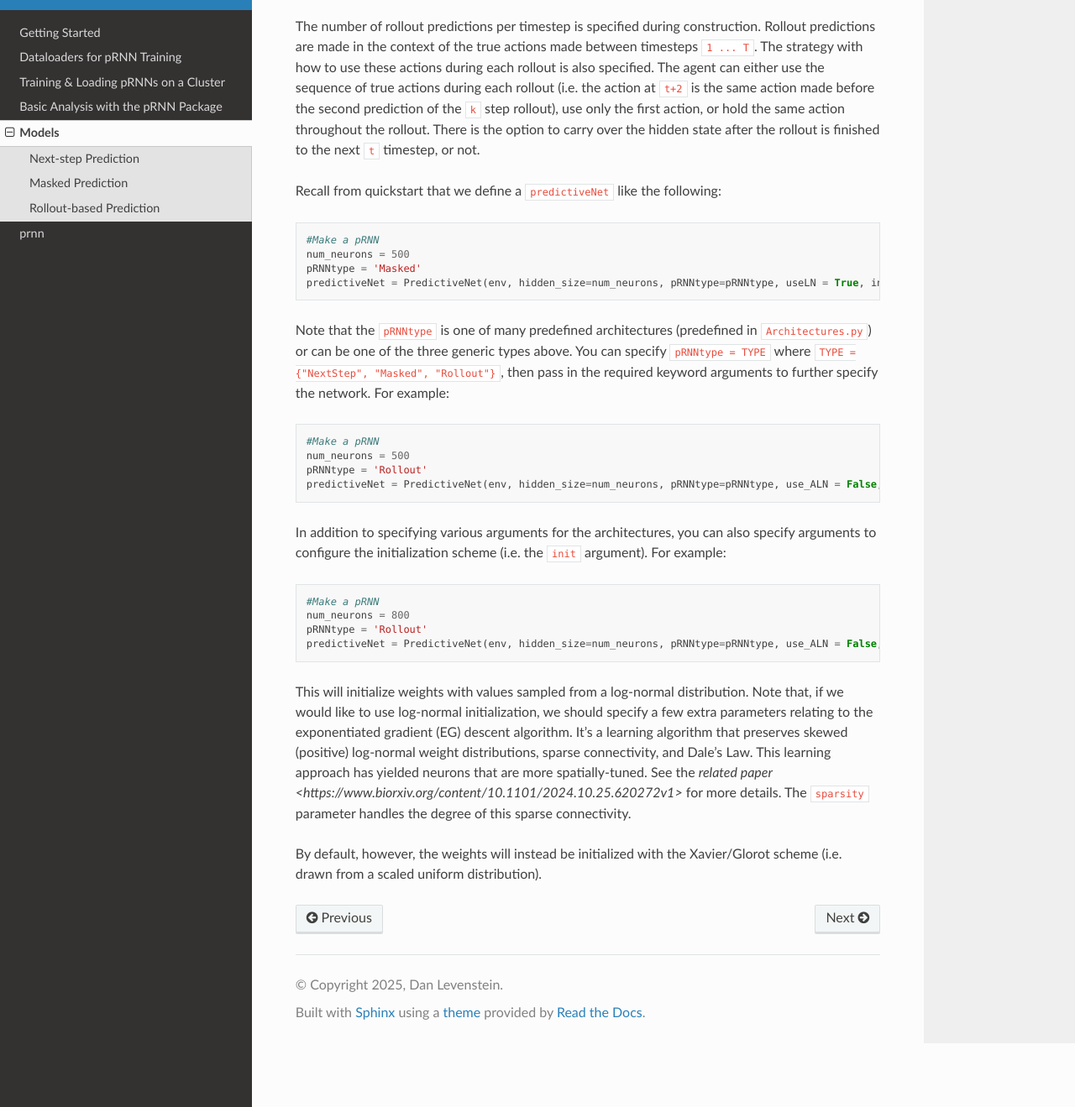
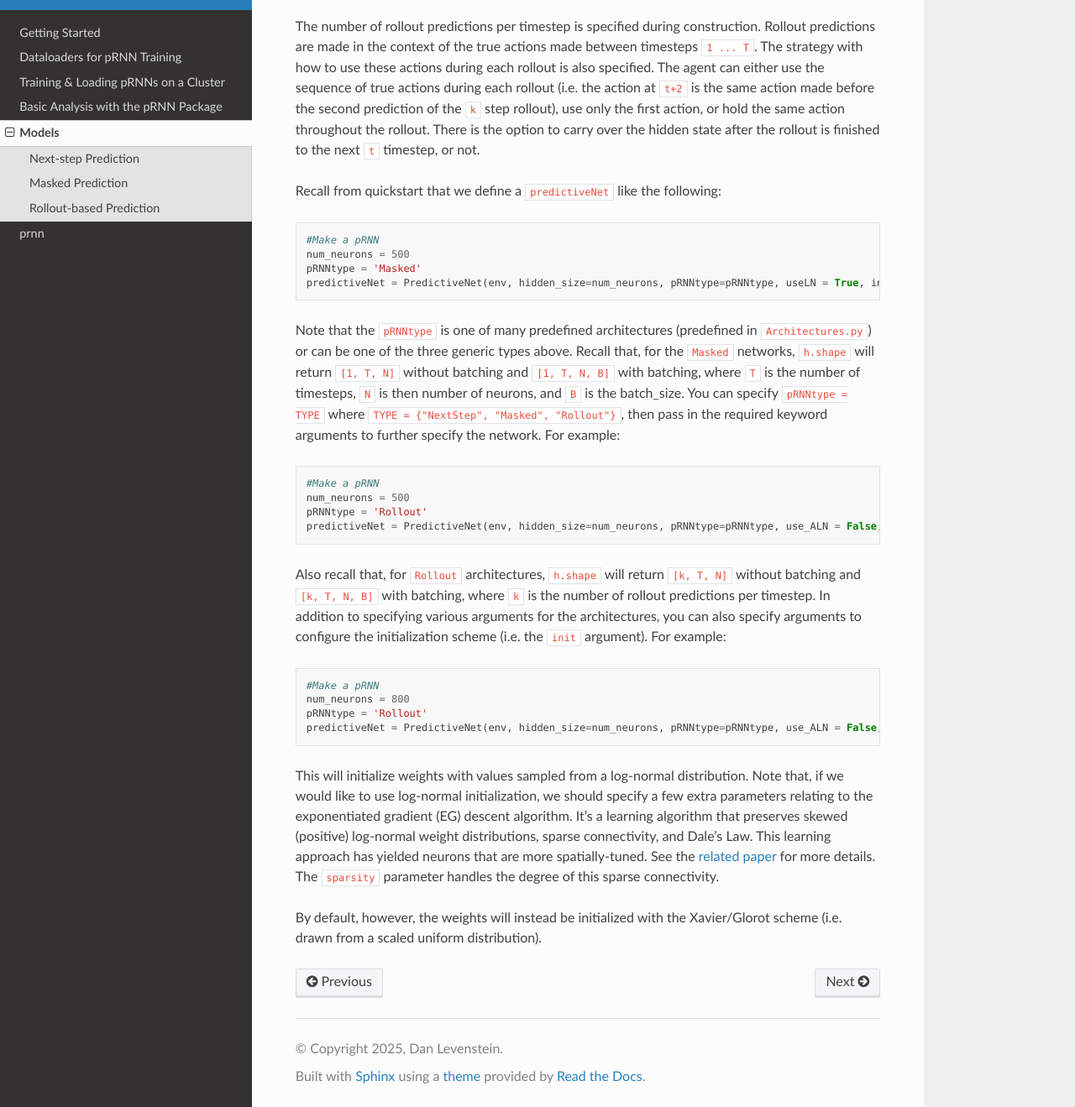
Before and after one commit to LevensteinLab/pRNN, a Sphinx documentation site: the page built from docs/models.rst, in a window 1280 px wide and 1400 px high, scrolled down 1782 px, cut to the strip 81-1400 px from the top of the window. Shown: the whole strip at 84% size. Built offline with Sphinx 7.4.7 and the Read the Docs theme 3.1.0, drawn with Linux system fonts in a browser that asks for light colours.

Commit message:
adding comment about h.shape in models.rst

```diff
--- a/docs/models.rst
+++ b/docs/models.rst
@@ -54,7 +54,7 @@ Recall from :doc:`quickstart <quickstart.rst>` that we define a ``predictiveNet`
     pRNNtype = 'Masked'
     predictiveNet = PredictiveNet(env, hidden_size=num_neurons, pRNNtype=pRNNtype, useLN = True, inMask_length = 5)
 
-Note that the ``pRNNtype`` is one of many predefined architectures (predefined in ``Architectures.py``) or can be one of the three generic types above. You can specify ``pRNNtype = TYPE`` where ``TYPE = {"NextStep", "Masked", "Rollout"}``, then pass in the required keyword arguments to further specify the network. For example:
+Note that the ``pRNNtype`` is one of many predefined architectures (predefined in ``Architectures.py``) or can be one of the three generic types above. Recall that, for the ``Masked`` networks, ``h.shape`` will return ``[1, T, N]`` without batching and ``[1, T, N, B]`` with batching, where ``T`` is the number of timesteps, ``N`` is then number of neurons, and ``B`` is the batch_size. You can specify ``pRNNtype = TYPE`` where ``TYPE = {"NextStep", "Masked", "Rollout"}``, then pass in the required keyword arguments to further specify the network. For example:
 
 .. code-block:: python
 
@@ -63,7 +63,7 @@ Note that the ``pRNNtype`` is one of many predefined architectures (predefined i
     pRNNtype = 'Rollout'
     predictiveNet = PredictiveNet(env, hidden_size=num_neurons, pRNNtype=pRNNtype, use_ALN = False, k = 5, continuousTheta = False)
 
-In addition to specifying various arguments for the architectures, you can also specify arguments to configure the initialization scheme (i.e. the ``init`` argument). For example:
+Also recall that, for ``Rollout`` architectures, ``h.shape`` will return ``[k, T, N]`` without batching and ``[k, T, N, B]`` with batching, where ``k`` is the number of rollout predictions per timestep. In addition to specifying various arguments for the architectures, you can also specify arguments to configure the initialization scheme (i.e. the ``init`` argument). For example:
 
 .. code-block:: python
 
@@ -72,6 +72,6 @@ In addition to specifying various arguments for the architectures, you can also
     pRNNtype = 'Rollout'
     predictiveNet = PredictiveNet(env, hidden_size=num_neurons, pRNNtype=pRNNtype, use_ALN = False, k = 5, continuousTheta = False, init = "log_normal", sparsity = 0.05, eg_weight_decay=1e-8, eg_lr=2e-3, bias_lr=0.1)
 
-This will initialize weights with values sampled from a log-normal distribution. Note that, if we would like to use log-normal initialization, we should specify a few extra parameters relating to the exponentiated gradient (EG) descent algorithm. It's a learning algorithm that preserves skewed (positive) log-normal weight distributions, sparse connectivity, and Dale's Law. This learning approach has yielded neurons that are more spatially-tuned. See the `related paper <https://www.biorxiv.org/content/10.1101/2024.10.25.620272v1>` for more details. The ``sparsity`` parameter handles the degree of this sparse connectivity.
+This will initialize weights with values sampled from a log-normal distribution. Note that, if we would like to use log-normal initialization, we should specify a few extra parameters relating to the exponentiated gradient (EG) descent algorithm. It's a learning algorithm that preserves skewed (positive) log-normal weight distributions, sparse connectivity, and Dale's Law. This learning approach has yielded neurons that are more spatially-tuned. See the `related paper <https://www.biorxiv.org/content/10.1101/2024.10.25.620272v1>`__ for more details. The ``sparsity`` parameter handles the degree of this sparse connectivity.
 
 By default, however, the weights will instead be initialized with the Xavier/Glorot scheme (i.e. drawn from a scaled uniform distribution).
```
